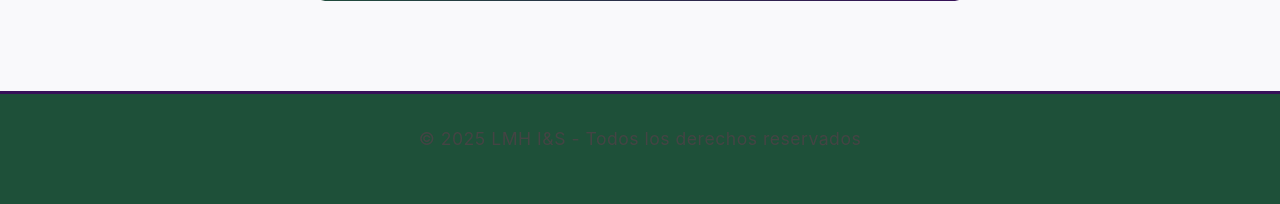
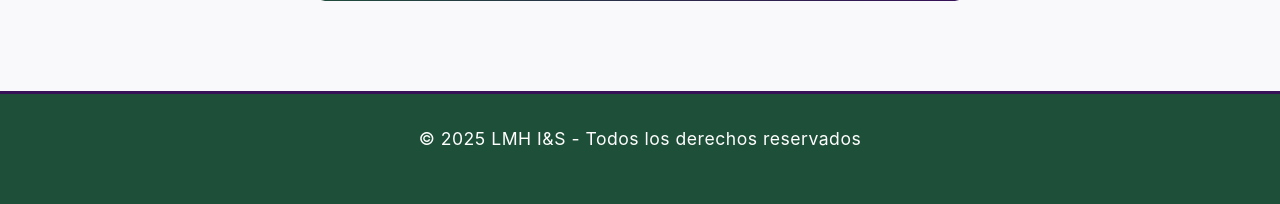
Before and after one commit to Laufer2712/LMH-I-S, a Flask app: page / in a window 1280 px wide. Shown: the part 2353-2557 px from the top of the page. Run offline with Flask 3, Linux system fonts and the light colour scheme.

Commit message:
Update style.css

```diff
--- a/static/css/style.css
+++ b/static/css/style.css
@@ -222,6 +222,12 @@ p {
   border-top: 3px solid #371158;
 }
 
+.footer,
+.footer p {
+  color: #fff !important; /* fuerza el color blanco */
+  text-align: center;
+}
+
 /* Responsive */
 @media (max-width: 900px) {
   .navbar ul {
```
